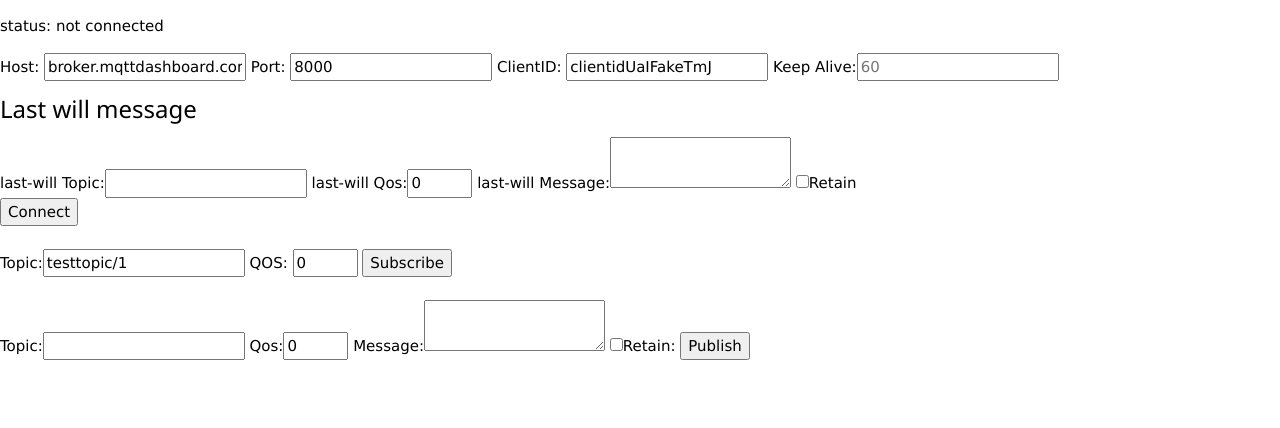
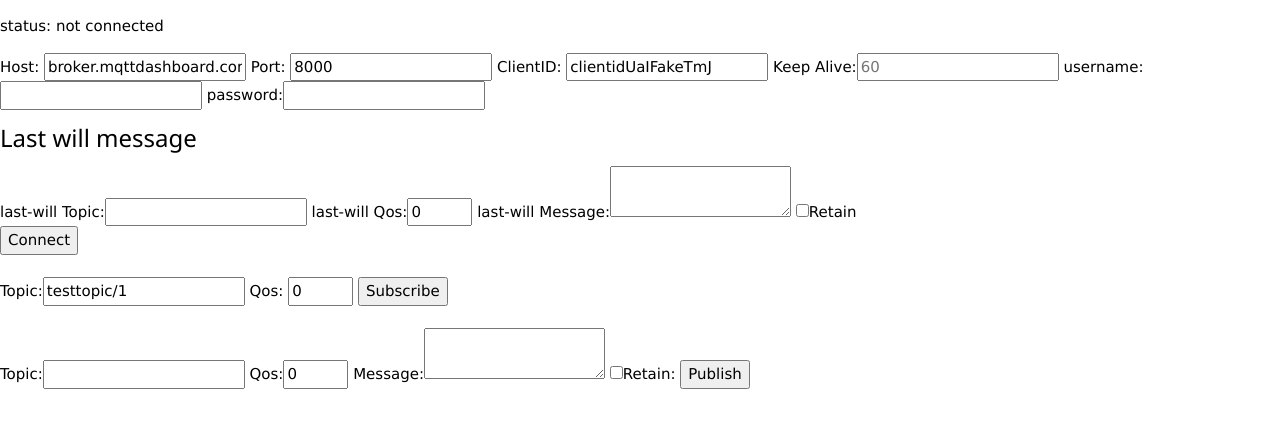
Before and after one commit to hadyelzayady/MQTT_Service, a Flask app: page / in a window 1280 px wide. Shown: the top 428 px of the page. Run offline with Flask 2, Linux system fonts and the light colour scheme; some libraries are stand-ins or nearby versions.

Commit message:
add username password

```diff
--- a/templates/base.html
+++ b/templates/base.html
@@ -16,14 +16,17 @@
                 port = parseInt($("#port").val());
                 clientid = $("#clientid").val();
                 keepalive = parseInt($("#Keepalive").val());
-
+                username=$("#id_username").val();
+                password=$("#id_password").val();
                 client = new Paho.MQTT.Client(broker, port, clientid);
                 {#last will message#}
                 topic=$("#topic_lastwill").val().toString();
                 connect_options={
                     keepAliveInterval: keepalive,
                     onSuccess: onConnect,
-                    onFailure: onFailure
+                    onFailure: onFailure,
+                    userName:username,
+                    password:password
                 };
                 if(topic !=="")
                 {
@@ -34,6 +37,8 @@
                     message.retained = $("#retain_lastwill").is(":checked");
                     connect_options["willMessage"]=message;
                 }
+
+
                 client.connect(connect_options);
             }catch (e) {
                 console.log(e);
@@ -76,7 +81,7 @@
             topic = obj.invocationContext.topic;
             Qos = obj.invocationContext.qos;
             let id = topic.replace("/", "");
-            sub_elem = `<li id="${id}"> <p>${topic} <br><small>QOS:${Qos}</small> <button  onclick="unSubscribe('${topic}','${id}')">delete</button></p></li>`;
+            sub_elem = `<li id="${id}" style="display:inline;"> <p>${topic} <br><small>QOS:${Qos}</small> <button  onclick="unSubscribe('${topic}','${id}')">delete</button></p></li>`;
             $("#subs").append(sub_elem);
         }
 
@@ -156,6 +161,8 @@
     Port: <input id="port" type="number" placeholder="port number" required value="8000">
     ClientID: <input id="clientid" type="text">
     Keep Alive:<input id="Keepalive" type="text" placeholder="60">
+    username:<input id="id_username" type="text">
+    password:<input id="id_password" type="password">
     <div id="last_will_msg">
         <h3>Last will message</h3>
         last-will Topic:<input id="topic_lastwill" type="text">
@@ -169,7 +176,7 @@
 <div>
     <br>
     Topic:<input id="topic_input" type="text" placeholder="topic name" name="topic" required value="testtopic/1">
-    QOS: <input id="QOS_sub" type="number" min="0" max="2" value="0" required>
+    Qos: <input id="QOS_sub" type="number" min="0" max="2" value="0" required>
     <button onclick="Subscribe()">Subscribe</button>
 </div>
 <div id="publish">
@@ -180,11 +187,11 @@
     <input id="retain_pub" type="checkbox">Retain:
     <button onclick="Publish()">Publish</button>
 </div>
-
-<ul id="message_list" style="alignment: right;list-style-type:None">
-</ul>
 <ul id="subs">
 
 </ul>
+<ul id="message_list" style="alignment: right;list-style-type:None">
+</ul>
+
 </body>
 </html>
```
